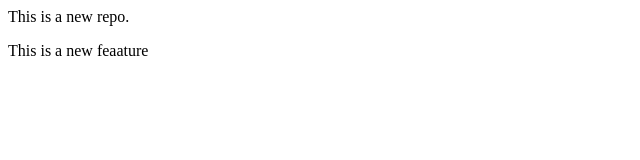
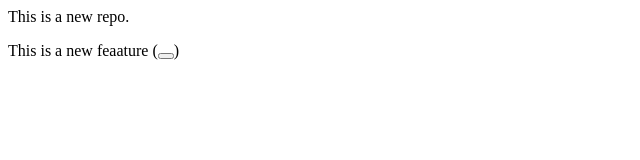
Before and after one commit to NEEVDARANIYA/localrepo, a plain HTML site: page index.html in a window 1280 px wide. Shown: the full height of the page, 0-640 px from the left. Drawn offline with Linux system fonts and the light colour scheme.

Commit message:
Add button

```diff
--- a/index.html
+++ b/index.html
@@ -1,2 +1,2 @@
 <p>This is a new repo.</p>
-<p>This is a new feaature</p>
+<p>This is a new feaature (<button></button>)</p>
```
